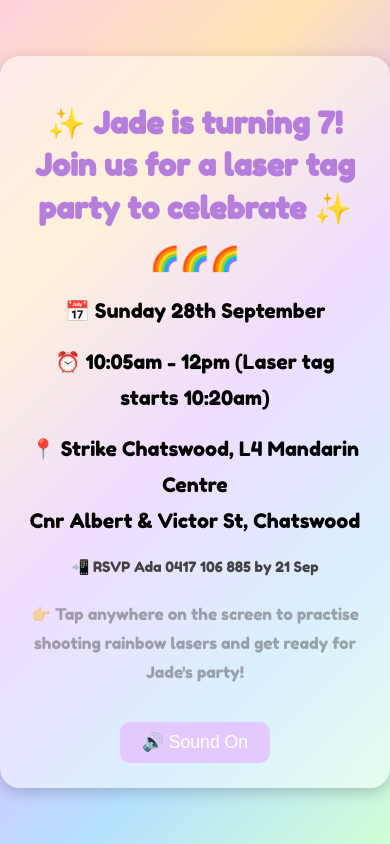
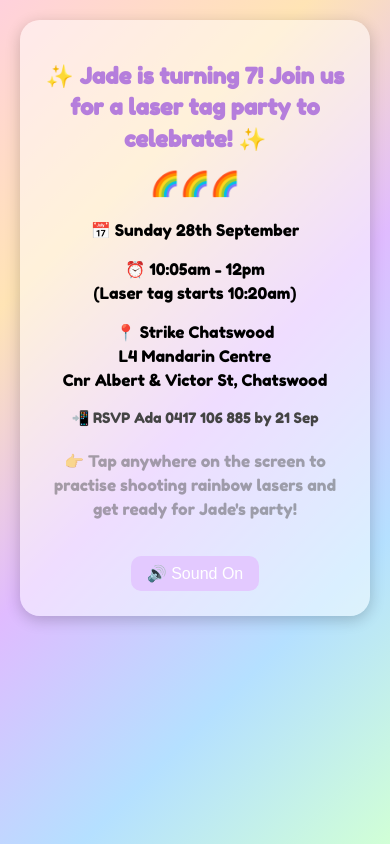
Before and after one commit to adatong/jade-7-birthday-invitation, a plain HTML site: page index.html in a window 390 px wide. Drawn offline with Linux system fonts and the light colour scheme.

Commit message:
Update index.html
adjust for small screens

```diff
--- a/index.html
+++ b/index.html
@@ -11,12 +11,12 @@
   <style>
     body {
       margin: 0;
-      height: 100vh;
+      min-height: 100vh;
       background: linear-gradient(135deg, #ffd1dc, #ffe4b5, #e0bbff, #b5e0ff, #d1ffd6);
       display: flex;
       justify-content: center;
-      align-items: center;
-      overflow: hidden;
+      align-items: flex-start;
+      overflow-y: auto;
       font-family: 'Fredoka One', cursive;
     }
     .card {
@@ -25,6 +25,7 @@
       border-radius: 20px;
       box-shadow: 0 4px 15px rgba(0,0,0,0.2);
       max-width: 440px;
+      margin: 20px;
       text-align: center;
       position: relative;
       z-index: 5;
@@ -34,6 +35,7 @@
       color: #b57edc;
       margin-bottom: 15px;
       line-height: 1.4em;
+      word-break: keep-all;
     }
     .divider {
       font-size: 1.5em;
@@ -69,7 +71,7 @@
       cursor: pointer;
     }
     canvas {
-      position: absolute;
+      position: fixed;
       top: 0;
       left: 0;
       width: 100%;
@@ -77,15 +79,37 @@
       z-index: 10;
       pointer-events: none;
     }
+
+    /* Responsive tweaks */
+    @media (max-width: 480px) {
+      h1 {
+        font-size: 1.4em;
+      }
+      p {
+        font-size: 1em;
+        line-height: 1.5em;
+      }
+      .btn {
+        font-size: 1em;
+        padding: 8px 16px;
+      }
+      .datetime {
+        display: block;
+      }
+      .venue {
+        display: block;
+        white-space: normal;
+      }
+    }
   </style>
 </head>
 <body>
   <div class="card">
-    <h1>✨ Jade is turning 7! Join us for a laser tag party to celebrate ✨</h1>
+    <h1>✨ Jade is turning 7! Join us for a laser tag party to celebrate! ✨</h1>
     <div class="divider">🌈🌈🌈</div>
     <p>📅 Sunday 28th September</p>
-    <p>⏰ 10:05am - 12pm (Laser tag starts 10:20am)</p>
-    <p>📍 Strike Chatswood, L4 Mandarin Centre<br> Cnr Albert & Victor St, Chatswood</p>
+    <p class="datetime">⏰ 10:05am - 12pm<br>(Laser tag starts 10:20am)</p>
+    <p class="venue">📍 Strike Chatswood<br>L4 Mandarin Centre<br>Cnr Albert & Victor St, Chatswood</p>
     <p class="rsvp">📲 RSVP Ada 0417 106 885 by 21 Sep</p>
     <p class="instructions">👉 Tap anywhere on the screen to practise shooting rainbow lasers and get ready for Jade's party!</p>
     <button class="btn" id="soundToggle">🔊 Sound On</button>
```
